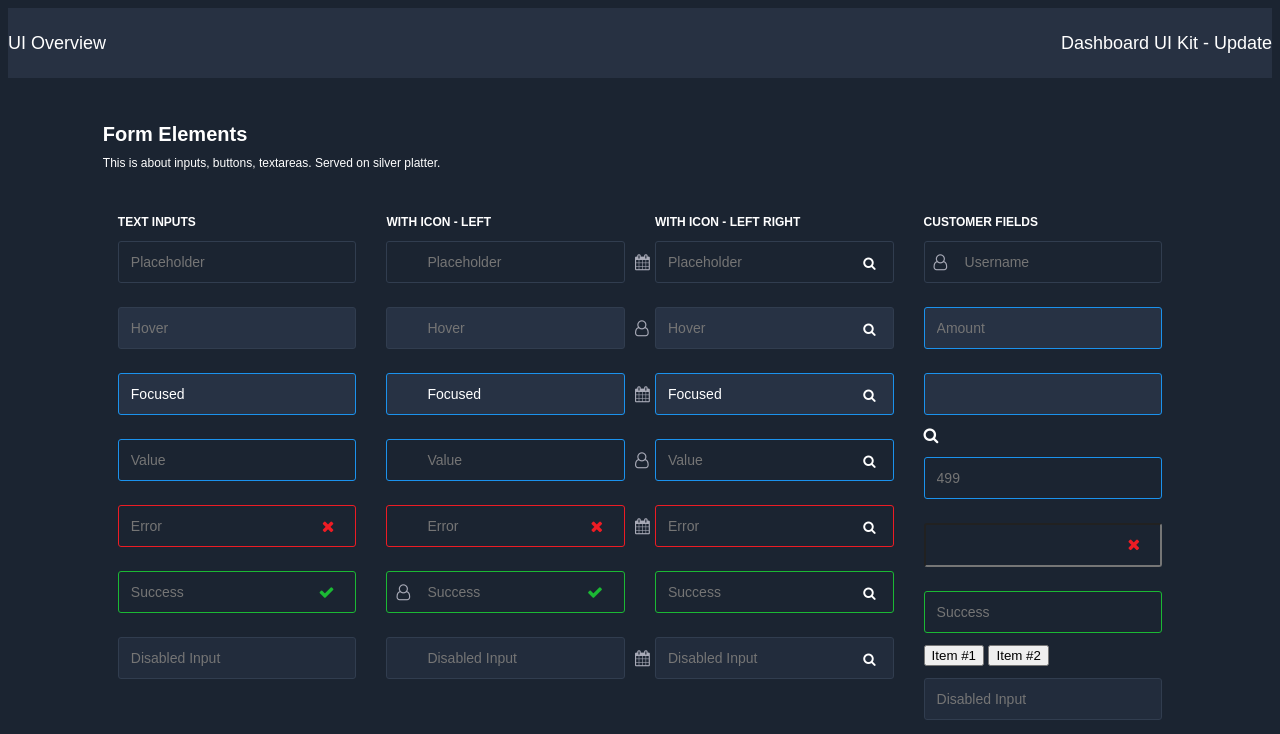
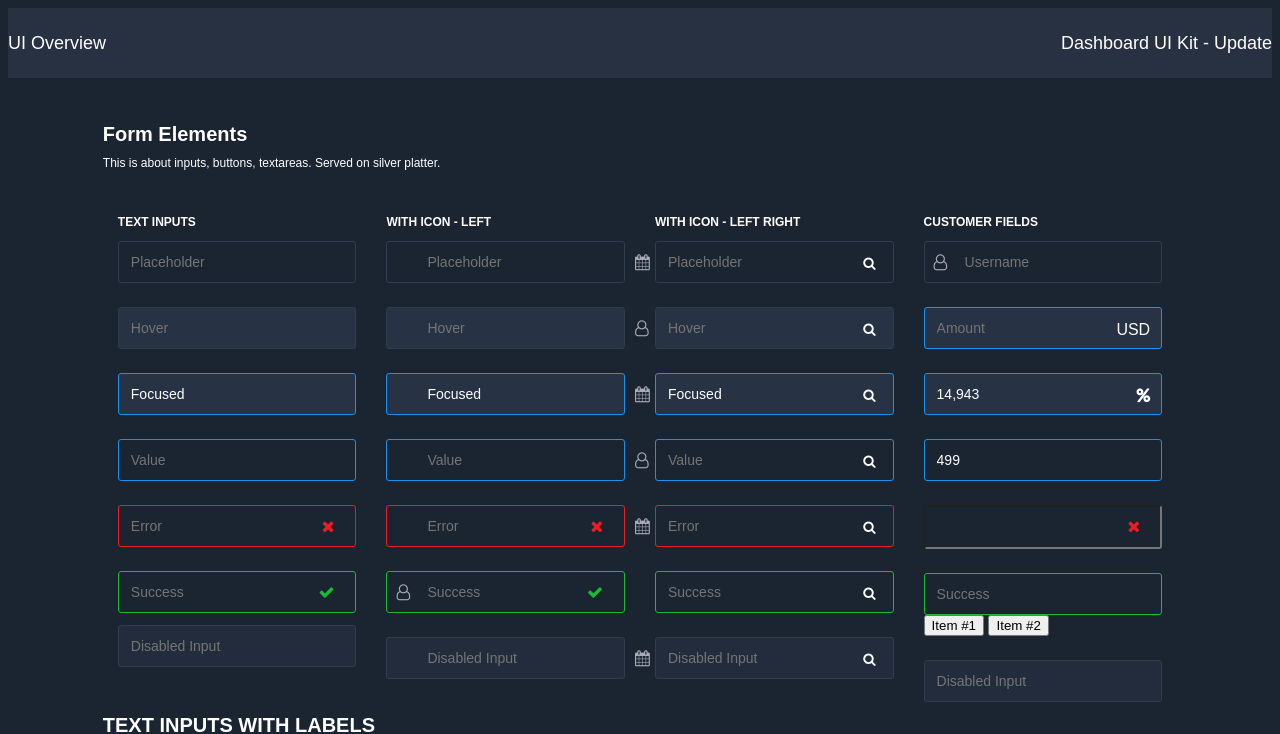
Before and after one commit to amandam2017/profile, a website: page app/components.html in a window 1280 px wide. Shown: the top 734 px of the page. Drawn offline with Linux system fonts and the light colour scheme.

Commit message:
committing changes to components file

```diff
--- a/app/components.html
+++ b/app/components.html
@@ -7,6 +7,7 @@
     <title>academic</title>
     <link rel="stylesheet" type="text/css" href="css/components.css">
     <link rel="stylesheet" href="fonts/font-awesome/css/font-awesome.min.css">
+    <link rel="stylesheet" href="https://cdnjs.cloudflare.com/ajax/libs/font-awesome/4.7.0/css/font-awesome.min.css">
 </head>
 
 <body>
@@ -171,17 +172,17 @@
 
                         <div class="inputs__container">
                             <input type="text" name="price" placeholder="Amount" class="focused" />
-                            <span class="input-group-addon"USD</span>
+                            <span class="input-group-addon">USD</span>
                         </div>
 
+                        <div class="inputs__container">
+                            <input type="value" value="14,943" class="focused">
+                            <span><i class="fa fa-percent"></i></span>
+                            <!-- <i class="fas fa-percent"></i> -->
+                        </div>
 
                         <div class="inputs__container">
-                            <input type="number" value="14,943" class="focused">
-                            <i class="fa fa-search" aria-hidden="true"></i>
-                            <!-- <i class="fas fa-percent"></i> -->
-                        </div>
-                        <div class="inputs__container">
-                            <input type="number" placeholder="499" class="value" />
+                            <input type="number" value="499" class="value" />
                         </div>
 
                         <div class="inputs__container">
--- a/app/scss/components.scss
+++ b/app/scss/components.scss
@@ -146,7 +146,6 @@ h3{
             width: 100%;
             font-size: 14px;
             border-radius: 3px;
-            margin: 12px 0;
             padding: 12px;
             outline: none;
             background: transparent;
@@ -191,6 +190,7 @@ h3{
     &__container {
         display: block;
         position: relative;
+        padding: 12px 0;
         &--error {
             border: 1px solid #ed1c24;
             input::placeholder {
@@ -208,6 +208,11 @@ h3{
         }
         span {
             background: yellowgreen;
+            background: transparent;
+            position: absolute;
+            top: 26px;
+            right: 12px;
+            color: #fff;
         }
 
         .user__button {
@@ -236,6 +241,15 @@ h3{
                 right: 12px;
                 display: block;
                 color: #1bb934;
+            }
+
+            .fa-percent::before{
+                content: '%';
+            }
+
+            .fa .fa-percent{
+                font-size: 12px;
+                font-weight: normal;
             }
             // &.fa-search{
             //     right: 12px;
@@ -309,6 +323,7 @@ h3{
                     background: transparent;
                 }
             }
+
             input::placeholder {
                 color: #e81c24;
             }
```
Also changed, not shown: app/css/components.css.
